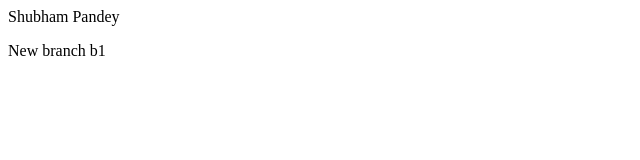
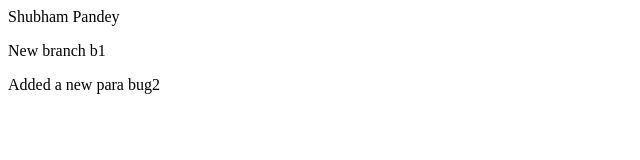
Before and after one commit to shubhamispandey/Git-Practice, a plain HTML site: page index.html in a window 1280 px wide. Shown: the whole page, without its empty margins (0-640 px from the left). Drawn offline with Linux system fonts and the light colour scheme.

Commit message:
added para

```diff
--- a/index.html
+++ b/index.html
@@ -9,5 +9,6 @@
   <body>
     Shubham Pandey
     <p>New branch b1</p>
+    <p>Added a new para bug2</p>
   </body>
 </html>
```
